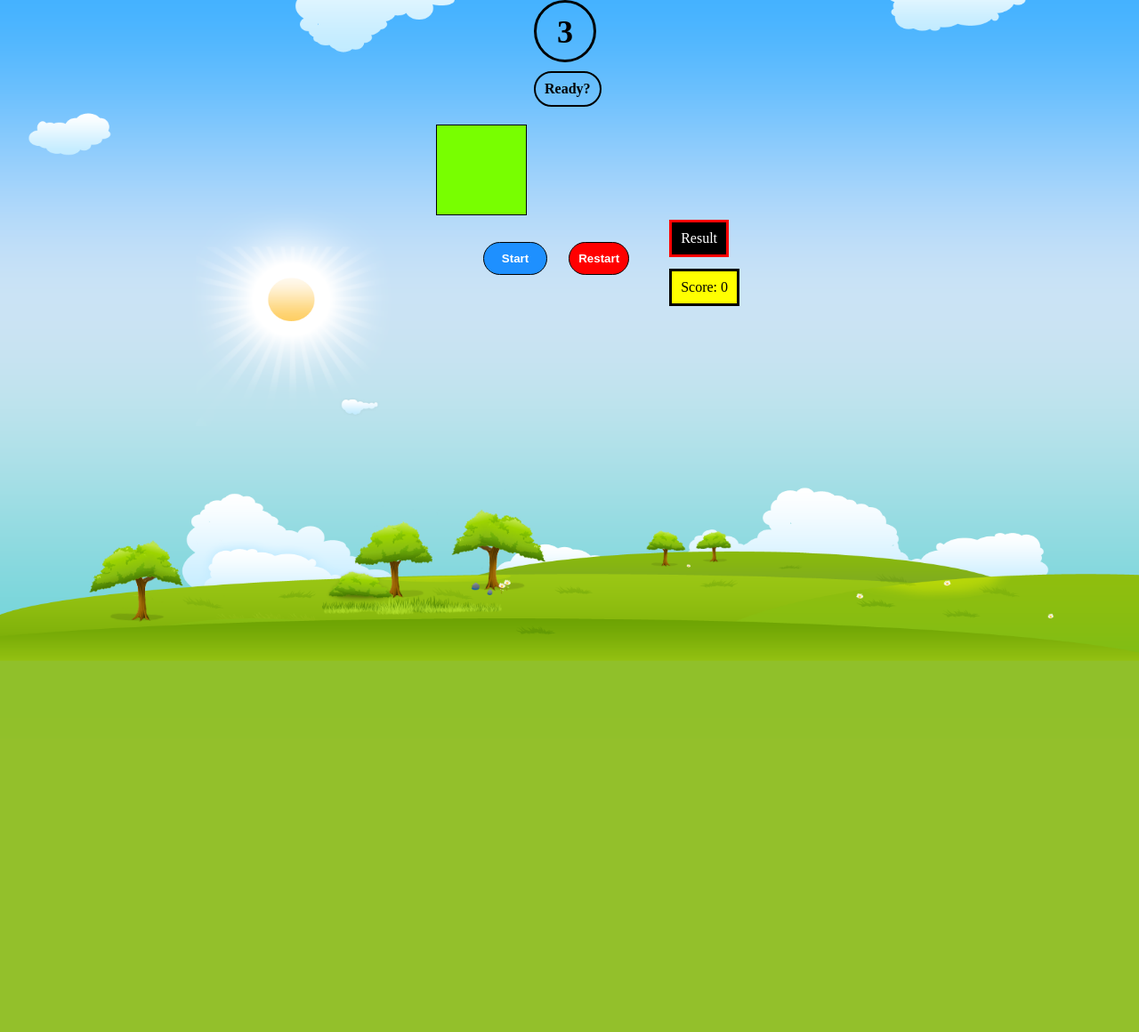
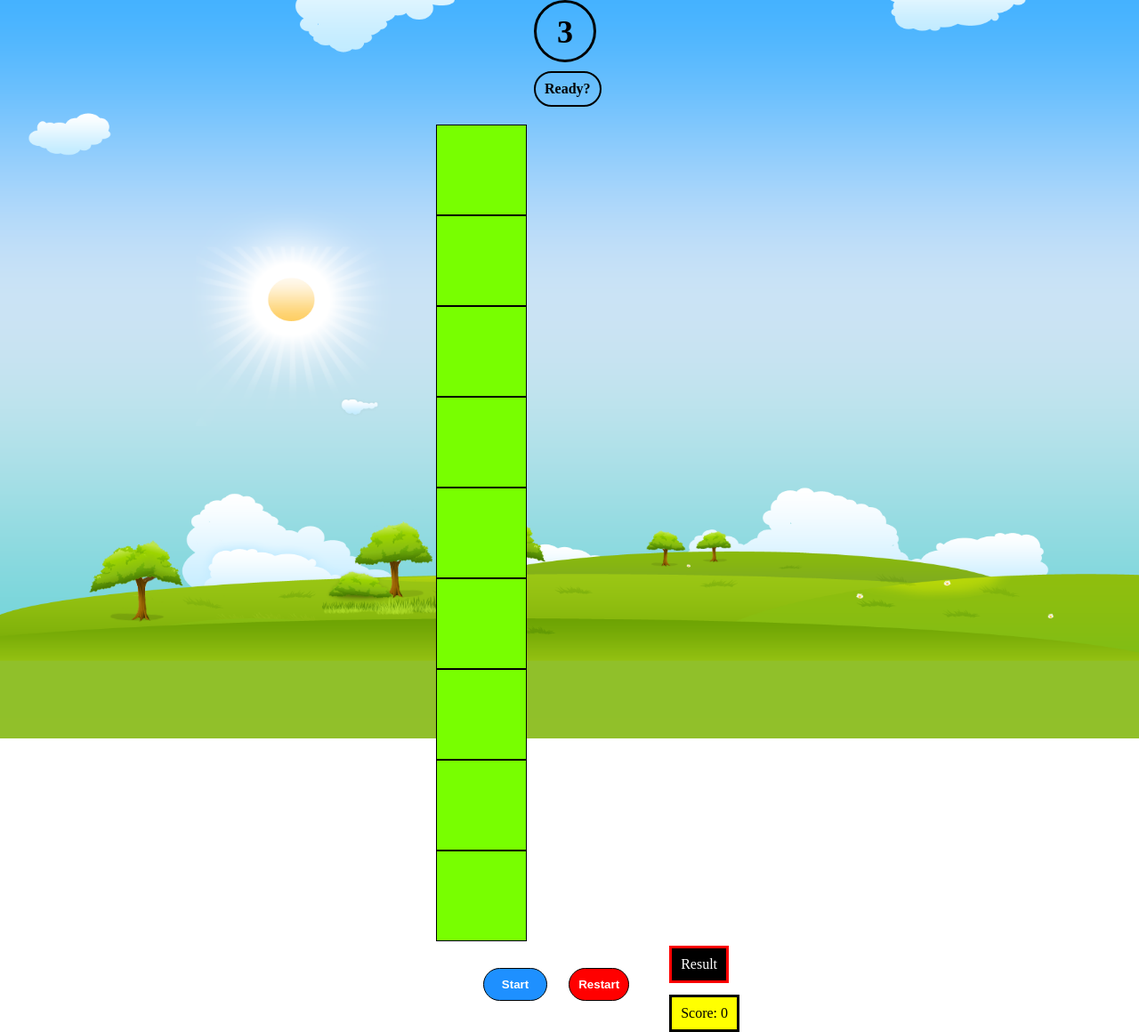
Before and after one commit to RaidenDilan/project-1, a PHP site: page / in a window 1280 px wide; the page is wider, and only the part inside the window is pictured. Shown: the part 60-1220 px from the top of that part at 89% size. Before the commit the page ends 803 px from the top of that part, so only its background shows below. Run offline with PHP 8.4, Linux system fonts and the light colour scheme; some libraries are stand-ins or nearby versions.

Commit message:
fixes difficulty grid function

```diff
--- a/css/style.css
+++ b/css/style.css
@@ -9,12 +9,27 @@
   /*text-align: center;*/
 }
 
-#level1 {
-  /*position: absolute;*/
-  /*margin-right: 0 auto;*/
-}
+/*ul.level1 {
+  position: relative;
+  display: inline-block;
+  width: 70px;
+  height: 70px;
+  border: 5px solid black;
+  margin-left: 0 300px;
+  background-color: red;
+}*/
 
-li {
+/*li.wall {
+  position: relative;
+  display: inline-block;
+  width: 70px;
+  height: 70px;
+  border: 5px solid black;
+  margin-left: 0 300px;
+  background-color: red;
+}*/
+
+li.wall {
   color: black;
   border: 1px solid black;
   list-style: none;
@@ -22,12 +37,28 @@
   margin: 0 auto;
   padding: 50px;
   position: relative;
-  display: inline;
+  display: inline-block;
   width: 80px;
   height: 80px;
   background-color: rgb(120, 255, 0);
   border-color: black;
   border-width: thin;
+}
+
+li {
+color: black;
+border: 1px solid black;
+list-style: none;
+float: left;
+margin: 0 auto;
+padding: 50px;
+position: relative;
+display: inline-block;
+width: 80px;
+height: 80px;
+background-color: rgb(120, 255, 0);
+border-color: black;
+border-width: thin;
 }
 
 li.ball:after {
@@ -69,13 +100,11 @@
   border: 2px solid black;
   text-align: center;
   font-weight: bold;
-
-/*change the minus px*/
   margin: -40px 600px;
 }
 
 ul {
-  margin: 70px 100px;
+  margin: 70px 600px;
   margin-left: 490px;
   /*position: relative;*/
   /*background-color: red;*/
--- a/index.html
+++ b/index.html
@@ -18,7 +18,7 @@
         <div class="timer">3</div>
         <div class="display">Ready?</div>
 
-        <ul class="board show hidden" id="level1"></ul>
+        <ul class="board show hidden level1 level2 level3"></ul>
 
     </main>
     <footer>
--- a/js/app.js
+++ b/js/app.js
@@ -1,5 +1,6 @@
 $(() => {
 //----------- Show instructions when the key 'I' is pressed and held ---------//
+  // const $startScreen = $('');
 
 //--------------------------------- OBJECTS ----------------------------------//
   const $timer = $('.timer');
@@ -36,7 +37,7 @@
   }
   //--------- Create the edges of the board and the arrow key function ---------//
   const $cells = $('li');
-  let currentIndex = 0; //lets the strt index to be 0
+  let currentIndex = 0; //lets the start at the index  0
   $cells.eq(currentIndex).addClass('ball'); //adds a class of ball
 
   $(document).keydown(function(e) { //grabs the event listener
@@ -120,33 +121,44 @@
   }
 //----------------------------LEVEL 1 DIFFICULTY------------------------------//
   const $level1 = [0,0,0,0,1,0,0,1,0]; //arrays for the level 1 gird (9 cells).
-  const $cell = $('<li/>'); //creates the lists
+
   const $grid = $('ul'); //attaches the object to the unordered lists
 
   $level1.forEach((cell) => {
+    const $cell = $('<li>'); //creates the lists
     if (cell === 1) {
-      $cell.addClass('wall');
+      $cell.addClass('wall'); //adds class of wall
     }
-    $cell.appendTo($grid);
-    console.log('Created Lists');
+    $cell.appendTo($grid); //appends the class of wall to the ul.
+    // console.log('Lists');
+    // console.log(cell);
+    // console.log($grid);
   });
 //----------------------------LEVEL 2 DIFFICULTY------------------------------//
   // const $level2 = [0,1,1,0,0,1,0,1,0,0,0,0]; //arrays for the level 2 gird (12 cells).
   //
   // $level2.forEach((cell) => {
+  //   const $cell = $('<li>'); //creates the lists
   //   if (cell === 1) {
-  //     $cell.addClass('wall');
+  //     $cell.addClass('wall'); //adds class of wall
   //   }
-  //   $cell.appendTo($grid);
+  //   $cell.appendTo($grid); //appends the class of wall to the ul.
+  //   // console.log('Lists');
+  //   // console.log(cell);
+  //   // console.log($grid);
   // });
 //----------------------------LEVEL 3 DIFFICULTY------------------------------//
   // const $level3 = [0,1,0,1,0,1,0,1,0,0,0,0,0,0,0,1,0]; //arrays for the level 3 gird (17 cells).
   //
   // $level3.forEach((cell) => {
+  //   const $cell = $('<li>'); //creates the lists
   //   if (cell === 1) {
-  //     $cell.addClass('wall');
+  //     $cell.addClass('wall'); //adds class of wall
   //   }
-  //   $cell.appendTo($grid);
+  //   $cell.appendTo($grid); //appends the class of wall to the ul.
+  //   // console.log('Lists');
+  //   // console.log(cell);
+  //   // console.log($grid);
   // });
 
 //------ Reset the board if the player runs into a wall within the board -----//
```
